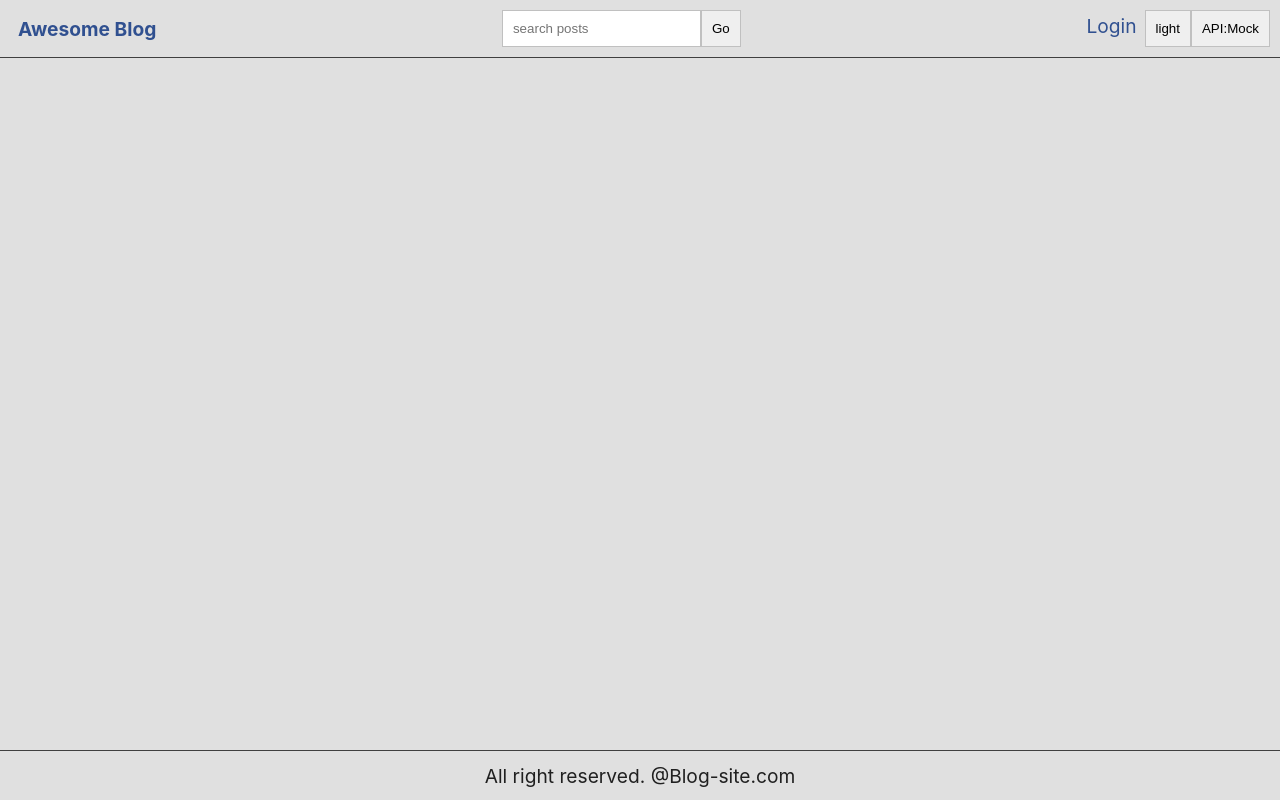
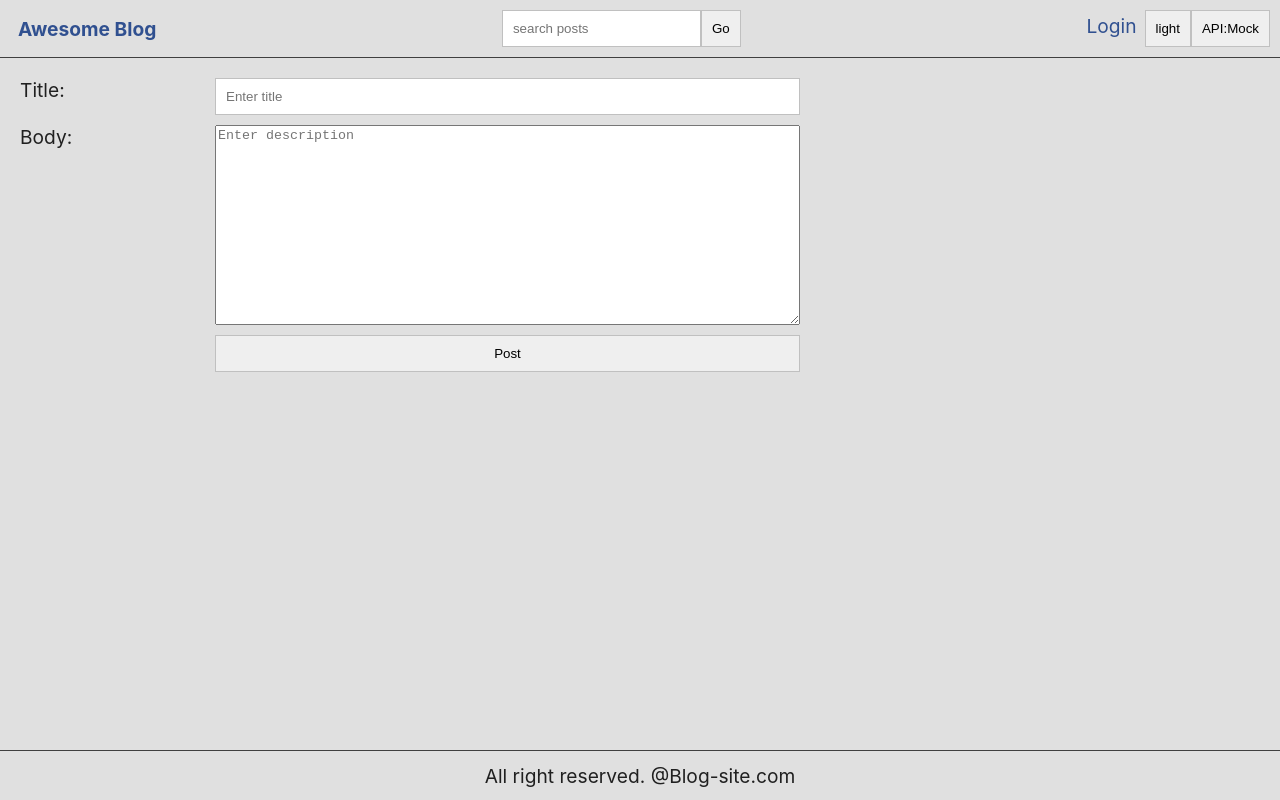
Before and after one commit to mfrancislie/blog-site, a React (Create React App) app: page /create in a window 1280 px wide. Built offline with nearby package versions, Linux system fonts and the light colour scheme.

Commit message:
added create new post

```diff
--- a/src/App.css
+++ b/src/App.css
@@ -130,3 +130,6 @@ a:hover {
 .error {
   color: #c04040;
 }
+textarea {
+  min-height: 200px;
+}
--- a/src/App.js
+++ b/src/App.js
@@ -7,6 +7,7 @@ import HomePage from './pages/HomePage.js';
 import PostPage from './pages/PostPage.js';
 import LoginPage from './pages/LoginPage.js';
 import ProfilePage from './pages/ProfilePage.js';
+import CreatePostPage from './pages/CreatePostPage.js';
 
 const App = () => {
   const { theme } = useContext(ThemeContext);
@@ -19,6 +20,7 @@ const App = () => {
             <Route path="/" element={<HomePage />} />
             <Route path="/login" element={<LoginPage />} />
             <Route path="/profile" element={<ProfilePage />} />
+            <Route path="/create" element={<CreatePostPage />} />
             <Route path="/search/:query?" element={<HomePage />} />
             <Route path="/user/:userId" element={<HomePage />} />
             <Route path="/post/:postId" element={<PostPage />} />
--- /dev/null
+++ b/src/pages/CreatePostPage.js
@@ -0,0 +1,113 @@
+import axios from 'axios';
+import React, { useContext, useReducer, useState } from 'react';
+import { ThemeContext } from '../ThemeContext.js';
+
+const CreatePost = () => {
+  const { user } = useContext(ThemeContext);
+  const reducer = (state, action) => {
+    switch (action.type) {
+      case 'RESET':
+        return initial;
+      case 'CREATE_REQUEST':
+        return { ...state, loading: true };
+      case 'CREATE_SUCCESS':
+        return {
+          ...state,
+          createdPost: action.payload,
+          error: '',
+          loading: false,
+          success: true,
+        };
+      case 'CREATE_FAIL':
+        return {
+          ...state,
+          error: action.payload,
+          loading: false,
+          success: false,
+        };
+      default:
+        return state;
+    }
+  };
+  const initial = {
+    loading: false,
+    createdPost: null,
+    error: '',
+    success: false,
+  };
+  const [state, dispatch] = useReducer(reducer, initial);
+  const { loading, error, success } = state;
+
+  const [title, setTitle] = useState('');
+  const [body, setBody] = useState('');
+  const handleCreatePost = async (e) => {
+    e.preventDefault();
+    dispatch({ type: 'CREATE_REQUEST' });
+    try {
+      const { data } = await axios.post('/api/posts', {
+        title,
+        body,
+        userId: user.id,
+        id: Math.floor(Math.random() * 10000),
+      });
+      dispatch({ type: 'CREATE_SUCCESS', payload: data });
+    } catch (error) {
+      dispatch({ type: 'CREATE_FAIL', payload: error.message });
+    }
+  };
+  const reset = () => {
+    dispatch({ type: 'RESET' });
+  };
+  return (
+    <div>
+      {success ? (
+        <div className="form-item">
+          <span>
+            Post title <strong>{title}</strong> has been created
+          </span>
+          <button onClick={reset}>Create another</button>
+        </div>
+      ) : (
+        <form onSubmit={handleCreatePost} className="form">
+          <div className="form-item">
+            <label htmlFor="title">Title:</label>
+            <input
+              type="text"
+              name="title"
+              id="title"
+              placeholder="Enter title"
+              required
+              onChange={(e) => setTitle(e.target.value)}
+            />
+          </div>
+          <div className="form-item">
+            <label htmlFor="title">Body:</label>
+            <textarea
+              type="text"
+              name="body"
+              id="body"
+              placeholder="Enter description"
+              onChange={(e) => setBody(e.target.value)}
+            ></textarea>
+          </div>
+          <div className="form-item">
+            <label></label>
+            <button type="submit">Post</button>
+          </div>
+          {loading && (
+            <div className="form-item">
+              <span>Processing...</span>
+            </div>
+          )}
+          {error && (
+            <div className="form-item">
+              <span className="error">{error}</span>
+            </div>
+          )}
+        </form>
+      )}
+    </div>
+  );
+};
+
+export default CreatePost;
```
